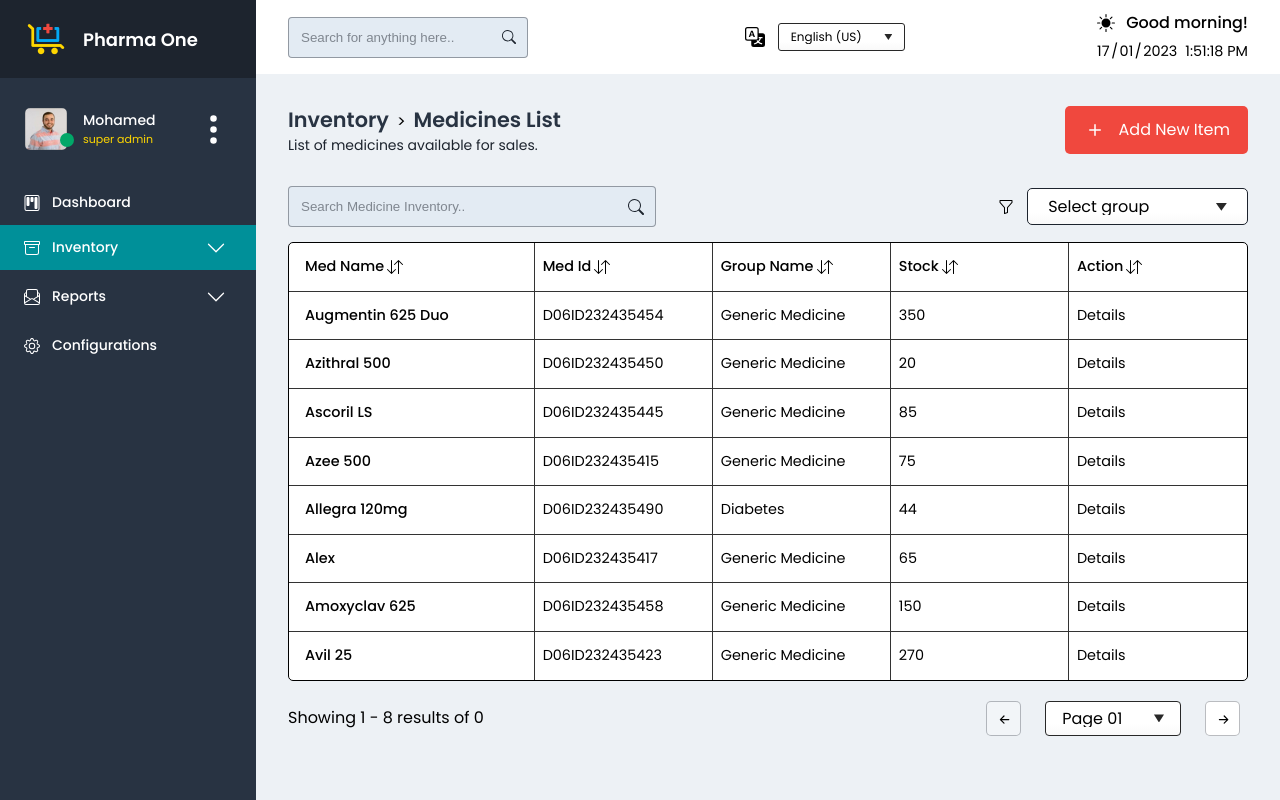
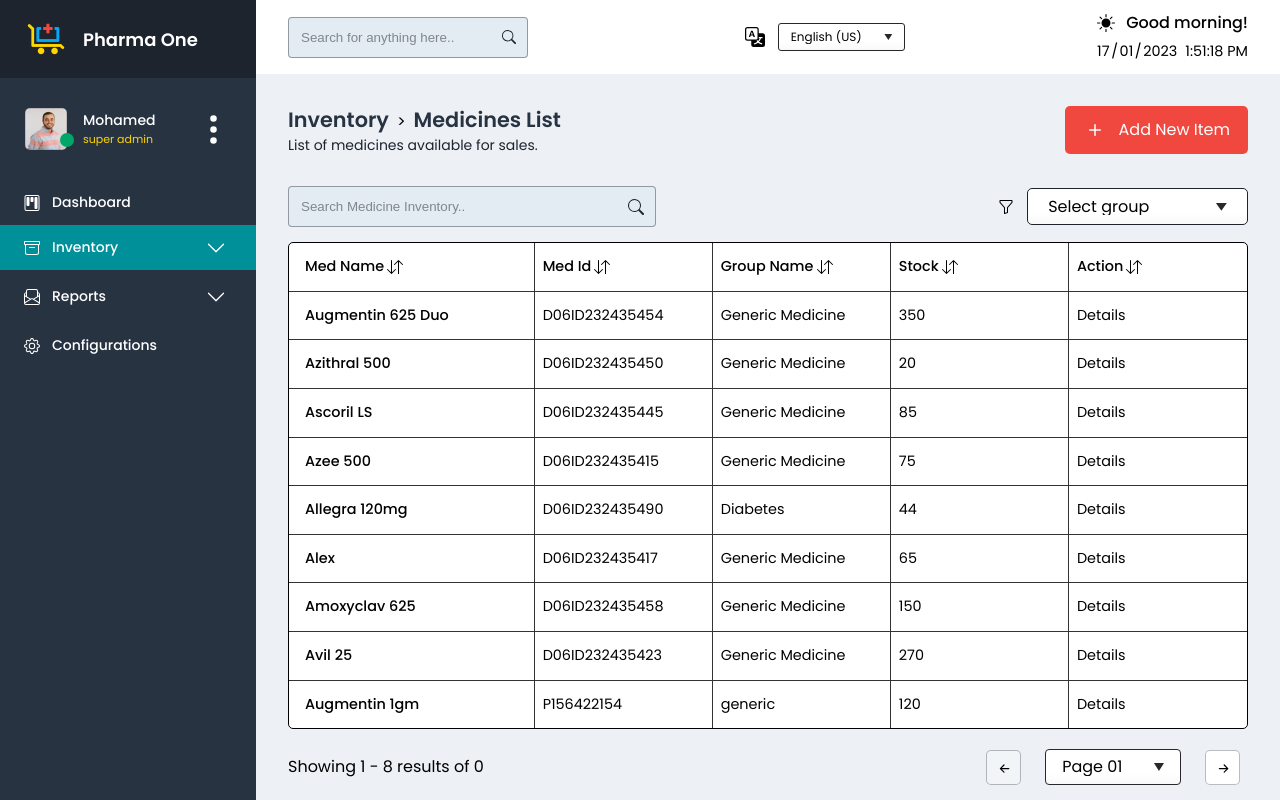
Before and after one commit to mohamedy72/pharmacy-managment, a React (Vite) app: page /inventory/medicineslist in a window 1280 px wide. Built offline with nearby package versions, Linux system fonts and the light colour scheme; data requests are answered from the project's data file.

Commit message:
fix: Submit button didn't add new medicine

```diff
--- a/src/components/Routes/NewMedicinePage/NewMedicinePage.jsx
+++ b/src/components/Routes/NewMedicinePage/NewMedicinePage.jsx
@@ -32,9 +32,8 @@ export async function action({ request }) {
 
   try {
     await addNewMedicine(medicine);
+    return redirect("/inventory/medicineslist");
   } catch (error) {
     return error;
   }
-
-  return redirect("/inventory/medicineslist");
 }
--- a/src/components/SubRoutes/AddMedicineForm/AddMedicineForm.jsx
+++ b/src/components/SubRoutes/AddMedicineForm/AddMedicineForm.jsx
@@ -98,7 +98,6 @@ const AddMedicines = () => {
                 btnClass="btn-red"
                 disabled={formik.isSubmitting || !formik.isValid}
                 label="Submit medicine"
-                handleClick=""
               />
             </div>
           </Form>
--- a/src/components/SubRoutes/MedicinesList/MedicinesList.jsx
+++ b/src/components/SubRoutes/MedicinesList/MedicinesList.jsx
@@ -39,7 +39,7 @@ const MedicinesList = () => {
         text={<Breadcrumbs />}
         paragraph="List of medicines available for sales."
         icon={<Plus />}
-        path={`new`}
+        path={`/inventory/new`}
       />
       <div className="list_header">
         <Searchbar
--- a/src/data/medicines.json
+++ b/src/data/medicines.json
@@ -127,6 +127,21 @@
         "dose": "Take the medicine every 12 hours as a whole, Don't crush or chew",
         "sideEffects": "nausea, vomiting, diarrhea, rash, itching vaginal itching or discharge; or diaper rash"
       }
+    },
+    {
+      "id": "P156422154",
+      "name": "Augmentin 1gm",
+      "group": "generic",
+      "qty": "120",
+      "info": {
+        "medID": null,
+        "medGroup": "Generic",
+        "lifetimeSupply": 150,
+        "lifetimeSales": 350,
+        "stock": 10,
+        "dose": "lorem",
+        "sideEffects": "lorem"
+      }
     }
   ]
 }
--- a/src/utils/apiCalls.js
+++ b/src/utils/apiCalls.js
@@ -18,7 +18,7 @@ export async function getAllMedicines() {
 }
 
 export async function addNewMedicine(post) {
-  const addNewMedicine = await axios.post(ENDPOINT, JSON.stringify(post), {
+  const addNewMedicine = await URL.post(ENDPOINT, JSON.stringify(post), {
     headers: {
       "Content-Type": "application/json",
     },
@@ -26,7 +26,7 @@ export async function addNewMedicine(post) {
 }
 
 export async function getSingleMedicine(id) {
-  const getSingleMedicine = await axios.get(`${ENDPOINT}/${id}`);
+  const getSingleMedicine = await URL.get(`${ENDPOINT}/${id}`);
 
   if (!getSingleMedicine.request.response) {
     throw {
```
